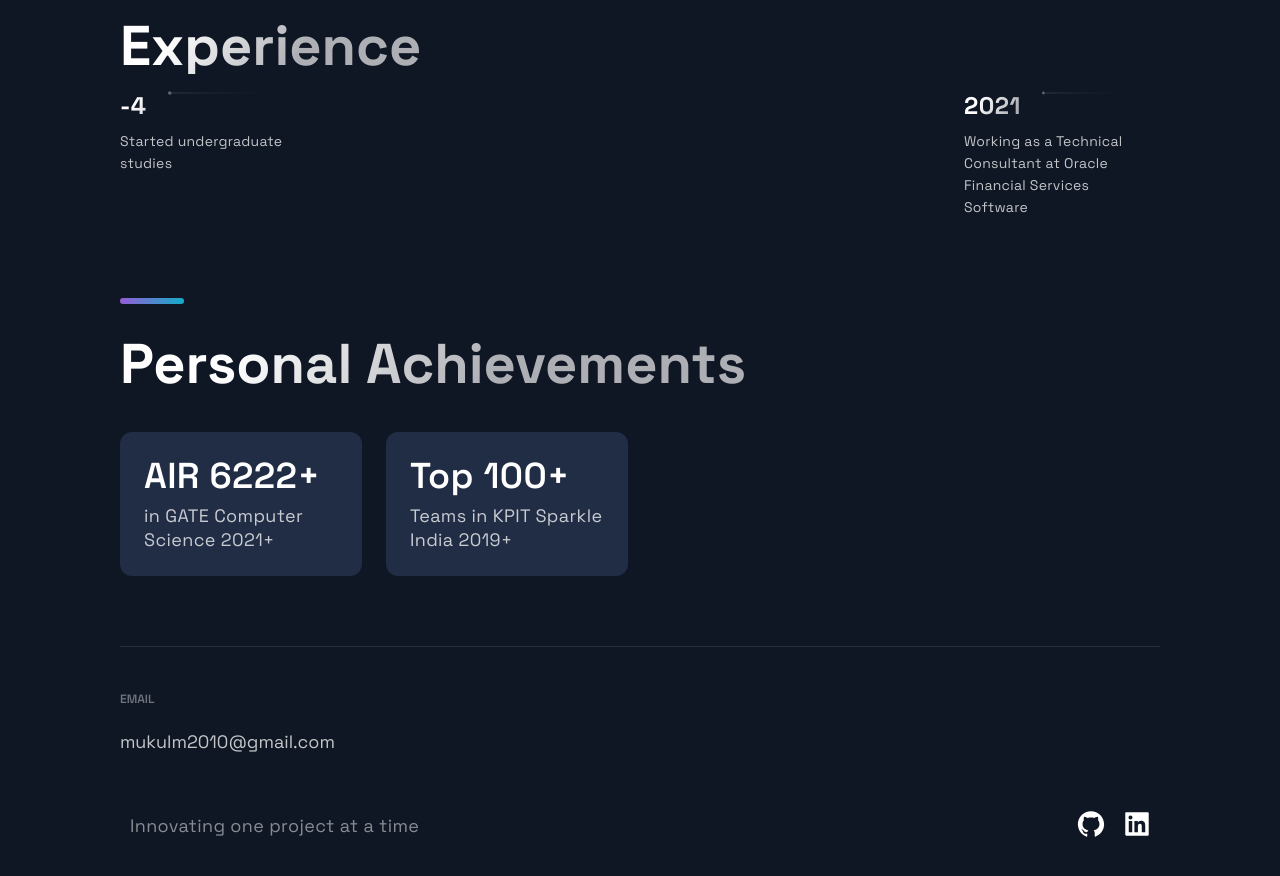
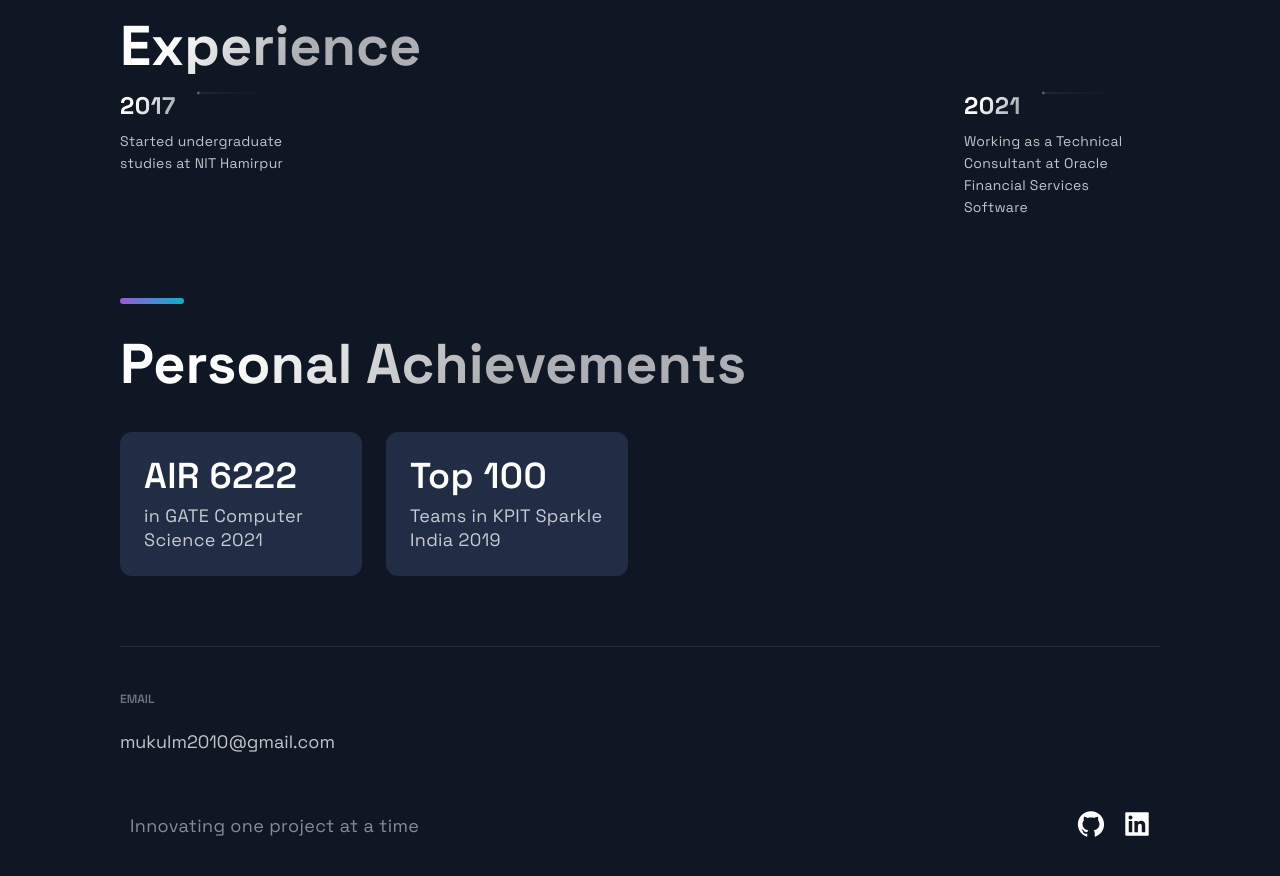
Before and after one commit to MukuFlash03/mukuflash03.github.io, a Next.js app: page / in a window 1280 px wide. Shown: the part 2680-3556 px from the top of the page. Built offline with nearby package versions, Linux system fonts and the light colour scheme.

Commit message:
Updated Timeline, Achivements and Numbers

```diff
--- a/src/components/Accomplishments/Accomplishments.js
+++ b/src/components/Accomplishments/Accomplishments.js
@@ -16,8 +16,8 @@ const Accomplishments = () => (
     <Boxes>
       {data.map((card, index) => (
         <Box key={index}>
-          <BoxNum>{card.number}+</BoxNum>
-          <BoxText>{card.text}+</BoxText>
+          <BoxNum>{card.number}</BoxNum>
+          <BoxText>{card.text}</BoxText>
         </Box>
       ))}
     </Boxes>
--- a/src/constants/constants.js
+++ b/src/constants/constants.js
@@ -38,6 +38,6 @@ export const projects = [
 ];
 
 export const TimeLineData = [
-  { year: 2017-2021, text: 'Started undergraduate studies', },
+  { year: 2017, text: 'Started undergraduate studies at NIT Hamirpur', },
   { year: 2021, text: 'Working as a Technical Consultant at Oracle Financial Services Software', }
 ];
```
